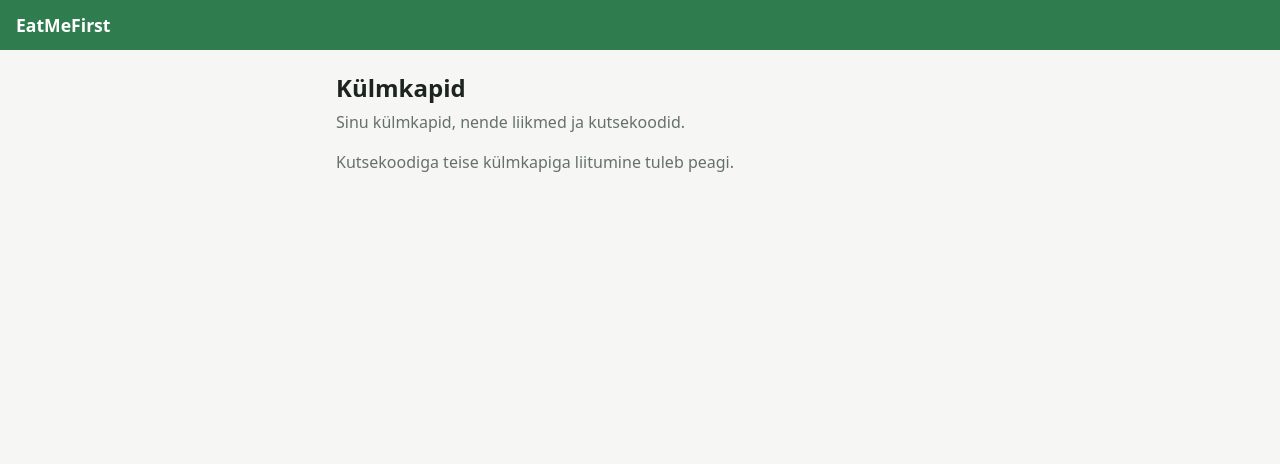
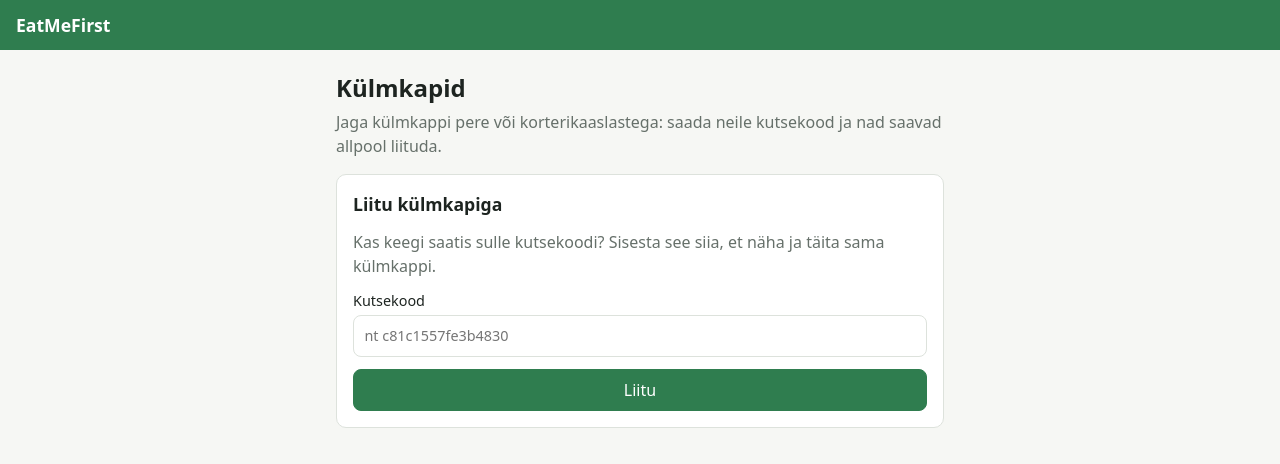
Before and after one commit to rakenduste-programmeerimine-2026/EatMeFirst, a Next.js app: page /fridges in a window 1280 px wide. Shown: the top 464 px of the page. Built offline with nearby package versions, Linux system fonts and the light colour scheme; no server answers; the database is empty.

Commit message:
feat(fridges): add join form and copy button to the fridges page
add a join form using joinFridge, a copy button next to each invite code, and keep a mistyped code in the field

```diff
--- a/src/app/fridges/page.tsx
+++ b/src/app/fridges/page.tsx
@@ -1,4 +1,6 @@
 import Link from "next/link";
+import CopyCodeButton from "@/components/CopyCodeButton";
+import JoinFridgeForm from "@/components/JoinFridgeForm";
 import { fridgeLabel } from "@/lib/fridges";
 import { getMyFridges } from "@/lib/fridges-query";
 import { createClient } from "@/lib/supabase/server";
@@ -18,7 +20,9 @@ export default async function FridgesPage() {
     <>
       <section>
         <h1>Külmkapid</h1>
-        <p className="muted">Sinu külmkapid, nende liikmed ja kutsekoodid.</p>
+        <p className="muted">
+          Jaga külmkappi pere või korterikaaslastega: saada neile kutsekood ja nad saavad allpool liituda.
+        </p>
       </section>
 
       {fridges.map((fridge) => {
@@ -38,16 +42,19 @@ export default async function FridgesPage() {
             </div>
             <p className="muted">Liikmed: {names.join(", ")}</p>
             {code && (
-              <label className="invite">
-                Kutsekood
-                <input type="text" readOnly value={code} />
-              </label>
+              <div className="invite">
+                <label htmlFor={`invite-${fridge.id}`}>Kutsekood</label>
+                <div className="invite-row">
+                  <input id={`invite-${fridge.id}`} type="text" readOnly value={code} />
+                  <CopyCodeButton code={code} />
+                </div>
+              </div>
             )}
           </article>
         );
       })}
 
-      <p className="muted">Kutsekoodiga teise külmkapiga liitumine tuleb peagi.</p>
+      <JoinFridgeForm />
     </>
   );
 }
--- a/src/app/globals.css
+++ b/src/app/globals.css
@@ -332,6 +332,16 @@ input {
   font-size: 0.9rem;
 }
 
+.invite-row {
+  display: flex;
+  gap: 0.5rem;
+}
+
+.invite-row input {
+  flex: 1;
+  min-width: 0;
+}
+
 .invite {
   display: flex;
   flex-direction: column;
--- /dev/null
+++ b/src/components/CopyCodeButton.tsx
@@ -0,0 +1,25 @@
+"use client";
+
+import { useState } from "react";
+
+// Copies a fridge's invite code so it can be pasted into a chat message.
+export default function CopyCodeButton({ code }: { code: string }) {
+  const [status, setStatus] = useState<"idle" | "copied" | "failed">("idle");
+
+  async function copy() {
+    try {
+      await navigator.clipboard.writeText(code);
+      setStatus("copied");
+    } catch {
+      // Clipboard can be blocked by the browser; the code is still selectable in the field.
+      setStatus("failed");
+    }
+    setTimeout(() => setStatus("idle"), 2500);
+  }
+
+  return (
+    <button type="button" className="btn" onClick={copy}>
+      {status === "copied" ? "Kopeeritud!" : status === "failed" ? "Kopeeri käsitsi" : "Kopeeri"}
+    </button>
+  );
+}
--- /dev/null
+++ b/src/components/JoinFridgeForm.tsx
@@ -0,0 +1,43 @@
+"use client";
+
+import { useActionState, useState } from "react";
+import { joinFridge } from "@/app/fridges/actions";
+import { INVITE_CODE_MAX } from "@/lib/invite-code";
+import { initialActionState } from "@/lib/items/action-state";
+
+// Join a flatmate's or family member's fridge with the code they sent you.
+// On success joinFridge opens that fridge on the home page. Empty and too short codes
+// are left to joinFridge on purpose: it answers in Estonian and does not count them as
+// failed attempts, while the browser's own required/minLength messages would be English.
+export default function JoinFridgeForm() {
+  const [state, formAction, pending] = useActionState(joinFridge, initialActionState);
+  const error = state.fieldErrors?.invite_code;
+  // Kept in state so a mistyped code stays in the field to fix instead of being cleared.
+  const [code, setCode] = useState("");
+
+  return (
+    <form action={formAction} className="card form">
+      <h2>Liitu külmkapiga</h2>
+      <p className="muted">Kas keegi saatis sulle kutsekoodi? Sisesta see siia, et näha ja täita sama külmkappi.</p>
+      <label>
+        Kutsekood
+        <input
+          name="invite_code"
+          type="text"
+          value={code}
+          onChange={(event) => setCode(event.target.value)}
+          maxLength={INVITE_CODE_MAX}
+          autoComplete="off"
+          autoCapitalize="none"
+          spellCheck={false}
+          placeholder="nt c81c1557fe3b4830"
+        />
+        {error && <span className="field-error">{error}</span>}
+      </label>
+      {state.message && <p className="alert alert-error">{state.message}</p>}
+      <button className="btn btn-primary" disabled={pending}>
+        {pending ? "Liitun…" : "Liitu"}
+      </button>
+    </form>
+  );
+}
```
Also changed, not shown: 1 other file (tests, documents, lock files or other folders).
